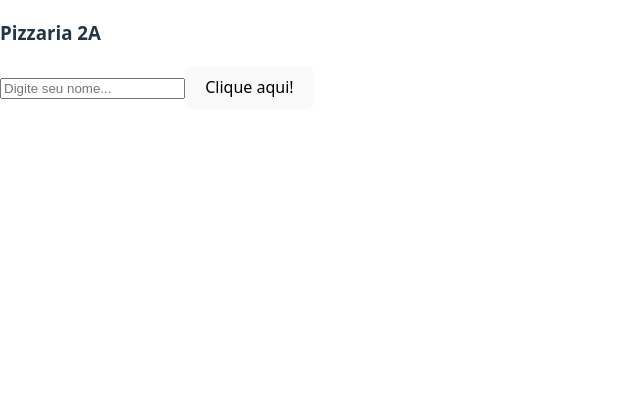
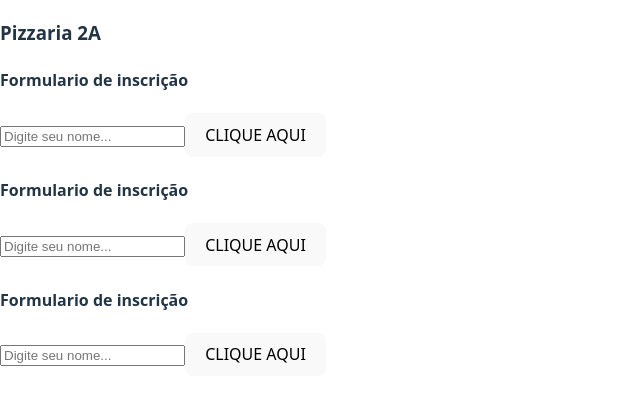
Before and after one commit to Giulia1211/pizzaria2a2025, a React (Vite) app: page / in a window 1280 px wide. Shown: the top 404 px of the page, without its empty margins (0-640 px from the left). Built offline with nearby package versions, Linux system fonts and the light colour scheme.

Commit message:
componente

```diff
--- a/src/App.jsx
+++ b/src/App.jsx
@@ -1,24 +1,38 @@
 import {useState} from 'react'
 
-function App (){
+function App(){
+
+  const [nome, setNome] = useState('Ronaldo');
+
+const Formulario = () => {
+
+  return (
+    <>
+    <h4>
+      Formulario de inscrição</h4>
+      <input className="Nome"
+          name = "nome"
+          placeholder="Digite seu nome..."
+          onChange={(e)=>setNome(e.target.value)}
+          type="text" />
+        <button onClick={()=>{alert(nome)}}>
+        CLIQUE AQUI
+      </button>
+    </>
 
 
-const [name, setNome] = useState ('Ronaldo');
-return (
-<div>
+  )
+}
 
-   <h3>Pizzaria 2A</h3>
-   <input className="Nome"
-        name="nome"
-        placeholder="Digite seu nome..."
-        onChange={(e)=>setNome(e.target.value)}
-          type="text"/>
-    <button onClick={()=> {alert(nome)}}>
-      Clique aqui!
 
-     </button>
-     </div>
-)
+  return (
+    <div>
+      <h3>Pizzaria 2A</h3>
+      <Formulario/>
+      <Formulario/>
+      <Formulario/>
+   </div>
+  )
 }
 
 export default App
```
